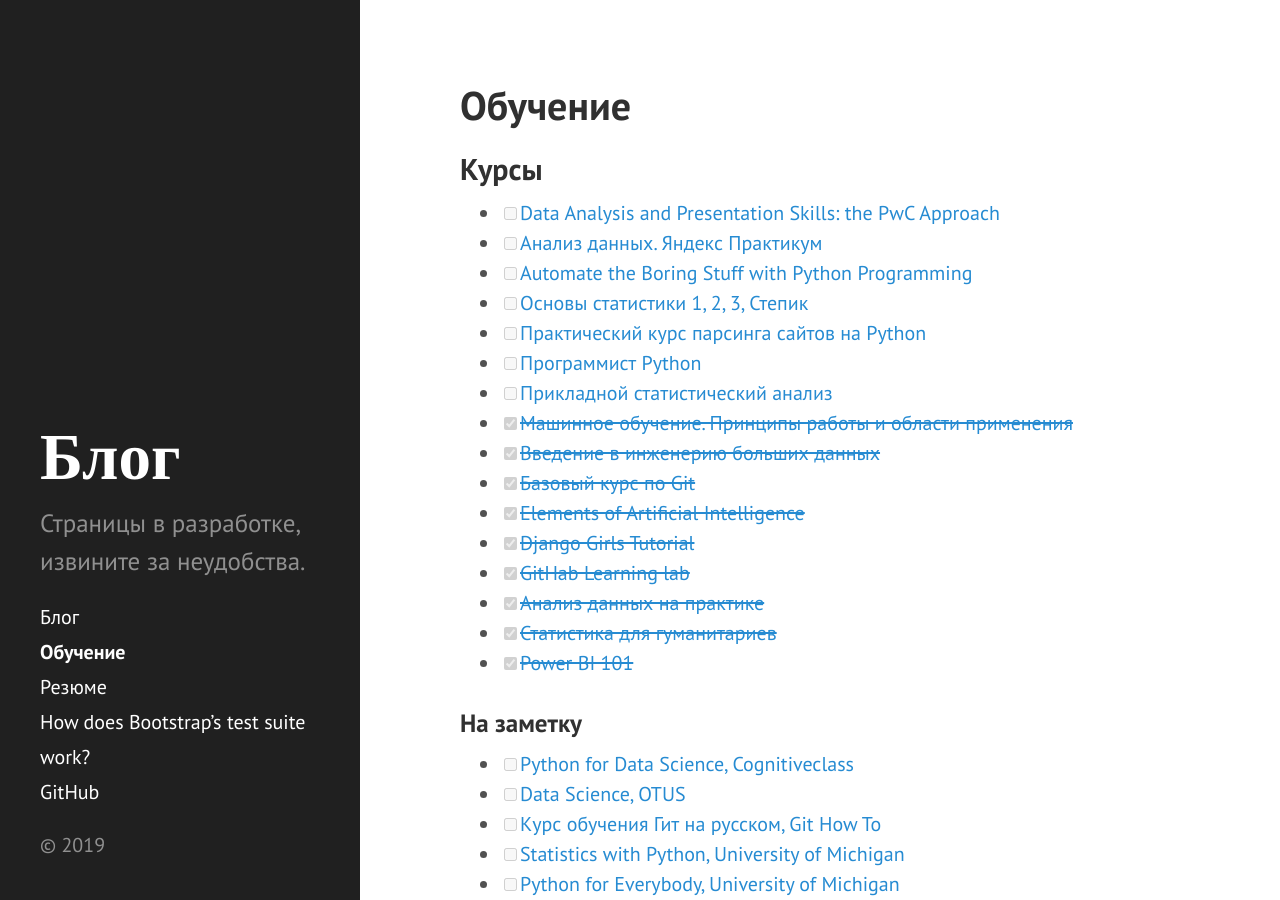
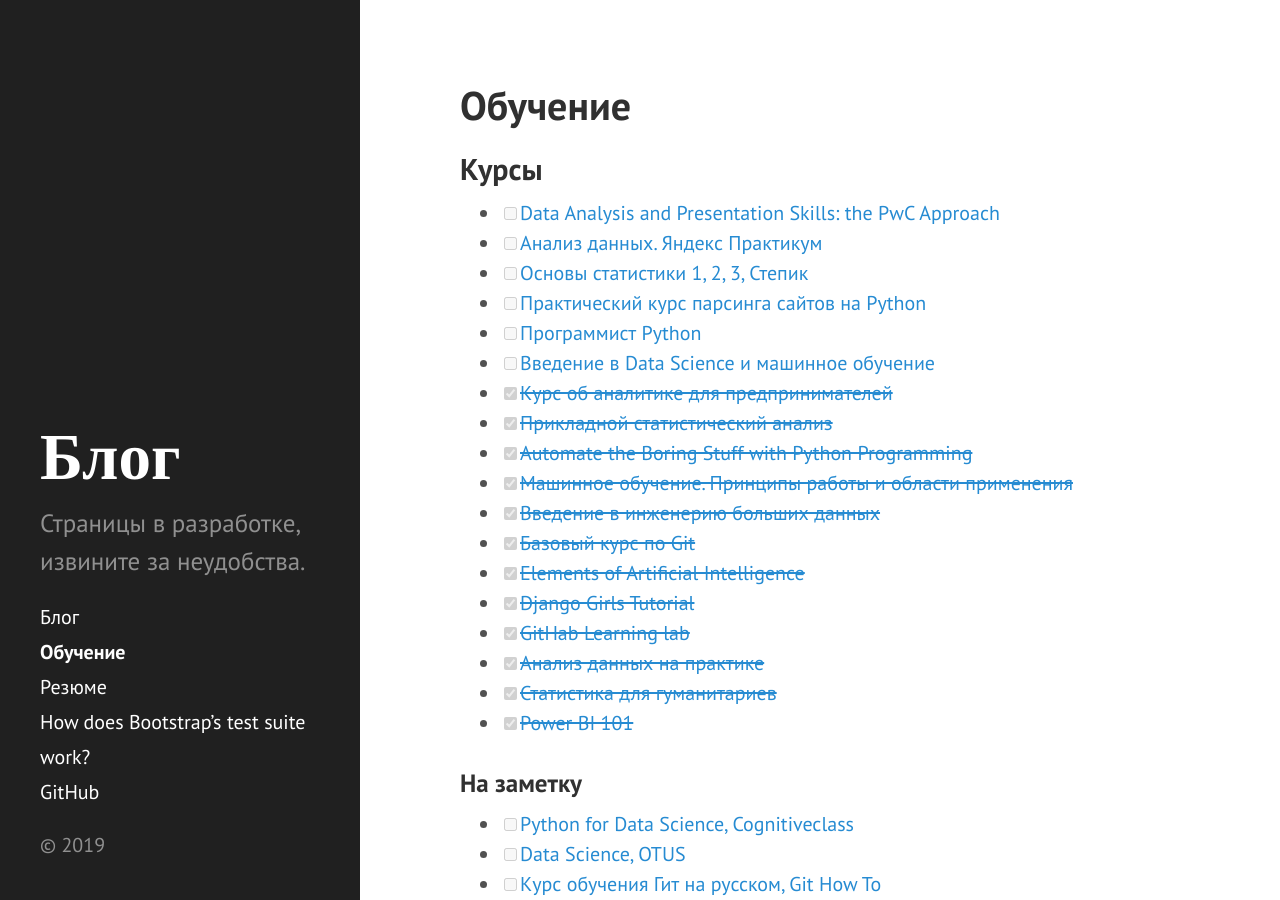
Before and after one commit to Drewleks/about-me, a Jekyll site: the page built from plan.md, in a window 1280 px wide and 900 px high. Built offline with Jekyll 4.4.1, drawn with Linux system fonts in a browser that asks for light colours.

```diff
--- a/plan.md
+++ b/plan.md
@@ -6,11 +6,13 @@ title: Обучение
 ## Курсы
 - [ ] [Data Analysis and Presentation Skills: the PwC Approach](https://www.coursera.org/specializations/pwc-analytics)
 - [ ] [Анализ данных. Яндекс Практикум](https://praktikum.yandex.ru/data-analyst/)
-- [ ] [Automate the Boring Stuff with Python Programming](https://www.udemy.com/automate)
 - [ ] [Основы статистики 1, 2, 3, Степик](https://stepik.org/course/76)
 - [ ] [Практический курс парсинга сайтов на Python](https://p-notes.ru/)
 - [ ] [Программист Python](https://geekbrains.ru/professions/python_developer)
-- [ ] [Прикладной статистический анализ](https://openedu.ru/course/hse/STATAN/)
+- [ ] [Введение в Data Science и машинное обучение](https://stepik.org/course/4852)
+- [x] [~~Курс об аналитике для предпринимателей~~](http://smysl.io/courses/data-1/)
+- [x] [~~Прикладной статистический анализ~~](https://openedu.ru/course/hse/STATAN/)
+- [x] [~~Automate the Boring Stuff with Python Programming~~](https://www.udemy.com/automate)
 - [x] [~~Машинное обучение. Принципы работы и области применения~~](https://postnauka.ru/courses/74896)
 - [x] [~~Введение в инженерию больших данных~~](https://openedu.ru/course/misis/ABD/)
 - [x] [~~Базовый курс по Git~~](https://www.youtube.com/playlist?list=PLIU76b8Cjem5B3sufBJ_KFTpKkMEvaTQR)
```
Also changed, not shown: _posts/2019-04-16-boring-stuff.md (added, +7 -0 lines), assets/images/2019-04-16-boring-stuff/boring-stuff.jpg (added).
